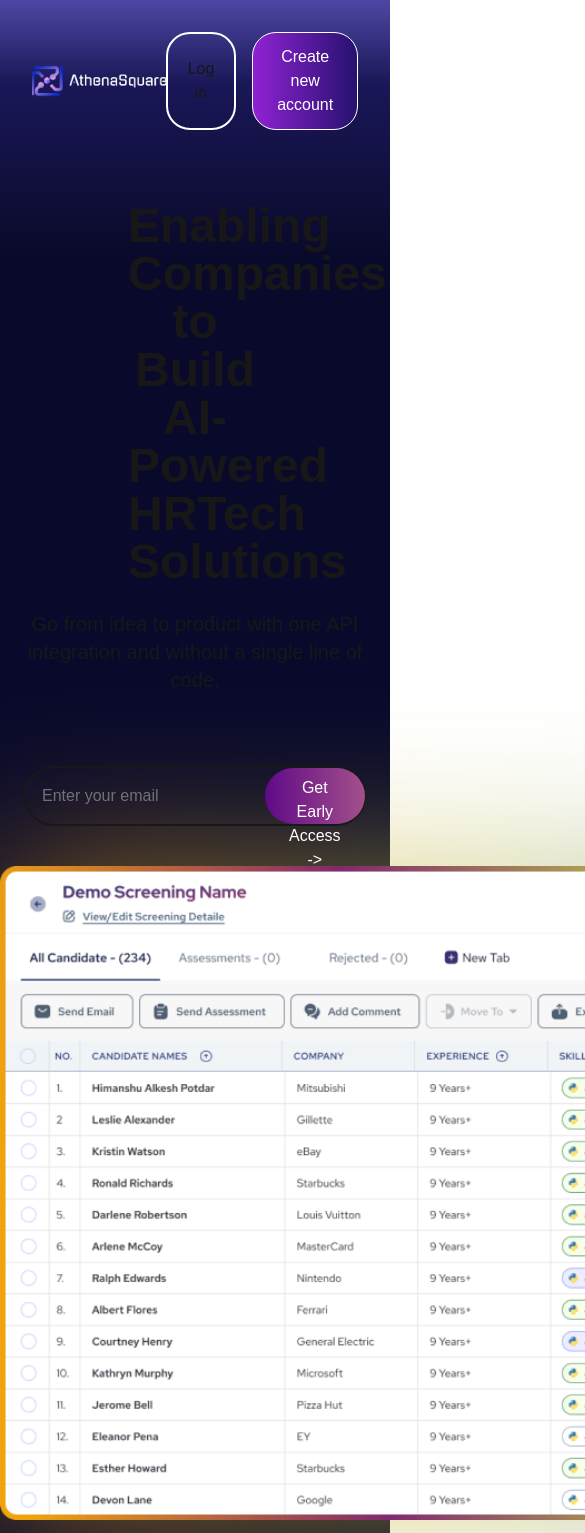
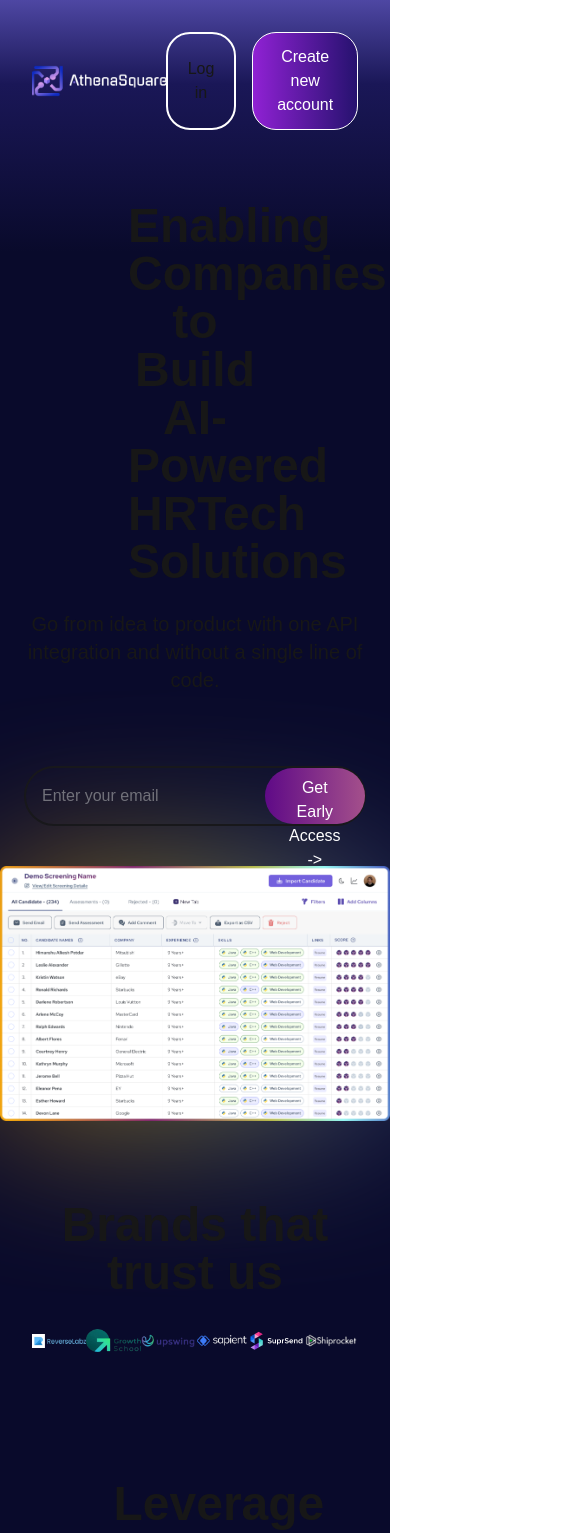
Before and after one commit to Srish-ty/UI-Athena, a Next.js app: page / in a window 390 px wide. Shown: the top 1533 px of the page, 585 px wide, since content can reach past the window. Built offline with nearby package versions, Linux system fonts and the light colour scheme.

Commit message:
fix: responsive

```diff
--- a/src/app/page.js
+++ b/src/app/page.js
@@ -152,7 +152,7 @@
 };
 
 const StatsField = () => (
-  <div className="relative w-full w-max mx-auto">
+  <div className="relative w-full lg:w-max mx-auto">
     <div className="absolute w-full inset-0 -z-10 rounded-lg bg-gradient-to-r from-[#F1A410] via-[#822B6F] at-26% via-[#B8BA4B] at-66% via-[#93F7F3] at-85% to-[#4A64C2] blur-[80px] opacity-60" />
     <div className="relative overflow-hidden w-full">
       <Image src={stats} alt="image" width={1000} height={1000} />
@@ -331,11 +331,11 @@
         </div>
       </div>
 
-      <div className="flex flex-row justify-evenly">
+      <div className="flex flex-col md:flex-row justify-evenly items-center md:items-start">
         {InfoData.map((data, index) => (
           <div
             key={index}
-            className="p-6 w-[28%] my-6 text-center hover:bg-[#333157] rounded-lg hover:border-2 border-[#7773c8] border-primary"
+            className="p-6 w-[50%] md:w-[28%] my-2 md:my-6 text-center hover:bg-[#333157] rounded-lg hover:border-2 border-[#7773c8] border-primary"
           >
             <h1 className="text-2xl font-bold my-2">{data.title}</h1>
             <p className="w-[85%] mx-auto text-sm text-white text-opacity-70 p-3">
```
